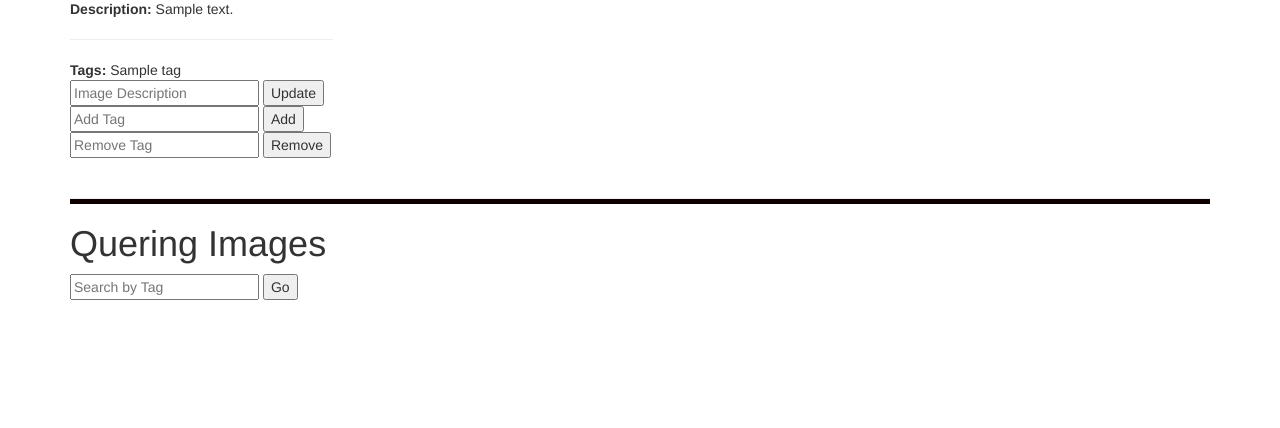
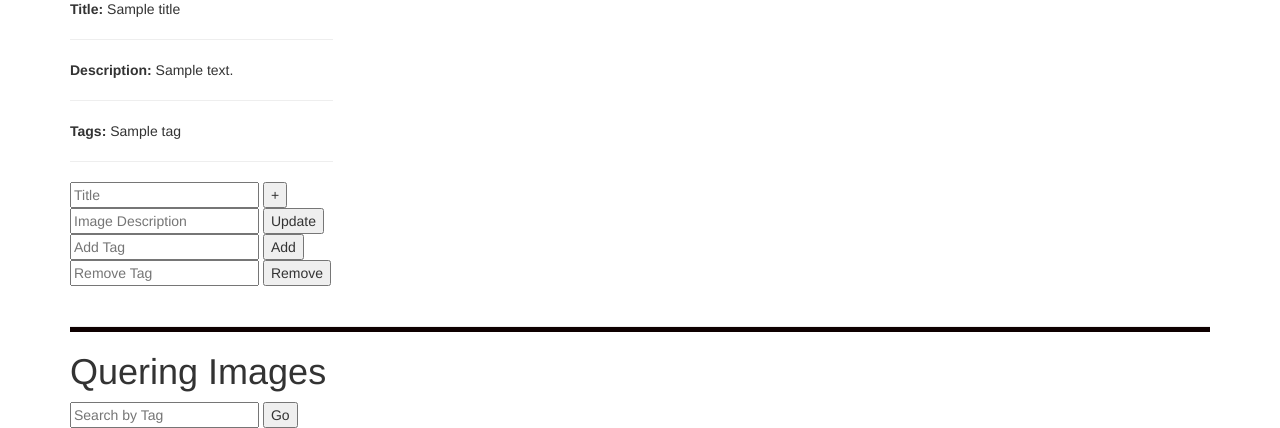
Before and after one commit to shubhamByte/Image_Tagging_and_Retrival, a Flask app: template templates/index.html in a window 1280 px wide. Shown: the part 480-908 px from the top of the page. Before the commit the page ends 780 px from the top, so only its background shows below. Run offline with Flask 2, Linux system fonts and the light colour scheme; the template is opened without the code that fills it: most values are stand-ins (such as "Sample title", 1, 10 or a date in 2020); some libraries are stand-ins or nearby versions.

Commit message:
added title and solved none type for title and description

```diff
--- a/app.py
+++ b/app.py
@@ -16,13 +16,12 @@ def get_gallery():
 
     tags = []
     description = []
+    title = []
 
     for imgName in imgList:
         img_path = "images/"+imgName
 
-
         imgIPTC_info = IPTCInfo(img_path, force="True")
-
 
         imgIptcKeywordDecoded = []
         for keywords in imgIPTC_info['keywords']:
@@ -30,22 +29,30 @@ def get_gallery():
         tags.append(imgIptcKeywordDecoded)
 
         imgIptcDescrpitionDecoded = []
-        imgIptcDescrpitionDecoded.append(imgIPTC_info['caption/abstract'].decode('utf-8'))
+        if (imgIPTC_info['caption/abstract'] == None):
+            imgIptcDescrpitionDecoded.append("Description not present")
+        else:
+            imgIptcDescrpitionDecoded.append(
+                imgIPTC_info['caption/abstract'].decode('utf-8'))
         description.append(imgIptcDescrpitionDecoded)
 
+        imgIptcTitleDecoded = []
+        if (imgIPTC_info['object Name'] == None):
+            imgIptcTitleDecoded.append("Title not Present")
+        else:
+            imgIptcTitleDecoded.append(
+                imgIPTC_info['object Name'].decode('utf-8'))
+        title.append(imgIptcTitleDecoded)
 
-
-    # tags = [[val.upper() for val in tags_list_img] for tags_list_img in tags]
-
-    return render_template("index.html", image_names=imgList, description=description, tags=tags)
+    return render_template("index.html", image_names=imgList, description=description, tags=tags, title=title)
 
 # --------------------------------------------------------------------------------------------------------
 
-def Query(imgList,queried_tag):
+
+def Query(imgList, queried_tag):
     resultImages = []
     for imgName in imgList:
         img_path = "images/"+imgName
-
 
         imgIPTC_info = IPTCInfo(img_path, force="True")
 
@@ -60,12 +67,12 @@ def get_data():
 
     if request.form.get('queryByTag'):
 
-        queried_tag=request.form['queryByTag']
-        resultImages = Query(imgList,queried_tag)
+        queried_tag = request.form['queryByTag']
+        resultImages = Query(imgList, queried_tag)
 
         return render_template("result.html", resultImages=resultImages)
 
-    else :
+    else:
         for imgName in imgList:
 
             if (request.form.get(imgName)):
@@ -74,10 +81,14 @@ def get_data():
 
                 imgIPTC_info = IPTCInfo(img_path, force="True")
 
-
                 if request.form.get("submit_btn") == "update":
                     new_description = request.form.get(imgName)
-                    imgIPTC_info['caption/abstract'] = new_description.encode('utf-8')
+                    imgIPTC_info['caption/abstract'] = new_description.encode(
+                        'utf-8')
+
+                elif request.form.get("submit_btn") == "title":
+                    new_title = request.form.get(imgName)
+                    imgIPTC_info['object Name'] = new_title.encode('utf-8')
 
                 elif request.form.get("submit_btn") == "add":
                     new_tag = request.form.get(imgName)
@@ -91,5 +102,6 @@ def get_data():
 
         return redirect(url_for("get_gallery"))
 
+
 if __name__ == "__main__":
     app.run(debug=True)
--- a/templates/index.html
+++ b/templates/index.html
@@ -26,17 +26,24 @@
             </div>
             <hr>
             {% for image_name in image_names %}
-            <div class="col-lg-3 col-md-4 col-xs-6 thumb">
+            <div class="col-lg-3">
                 <figure>
                 <img class="img-responsive" src=" {{url_for('send_image', filename=image_name)}}">
 
                 <!-- tag and discription of image -->
+                <b>Title: </b>{{title[image_names.index(image_name)]}}
+                <hr>
                 <b>Description: </b>{{description[image_names.index(image_name)]}}
                 <hr>
                 <b>Tags: </b>{{tags[image_names.index(image_name)]}}
 
+                <hr>
+                <!-- various forms -->
+                <form action="/" method="post">
+                    <input type="text" name = "{{image_name}}" autocomplete="off" placeholder="Title">
+                    <button type="submit" name = "submit_btn" value = "title">+</button>
+                </form>
 
-                <!-- various forms -->
                 <form action="/" method="post">
                     <input type="text" name = "{{image_name}}" autocomplete="off" placeholder="Image Description">
                     <button type="submit" name = "submit_btn" value = "update">Update</button>
--- a/templates/result.html
+++ b/templates/result.html
@@ -11,7 +11,7 @@
                 height: 300px;
             }
         </style>
-</head>
+</head>fa
 <body text-align="center">
 
 
```
Also changed, not shown: README.md, images/127565001.jpg, images/288308001.jpg (added), images/DSCN0124 (1).JPG (added), images/Kuntala_Raga,_'son'_of_Dipakeda_Raga,_Ragamala,_1710.jpg (added), images/SC194152.jpg (deleted).
